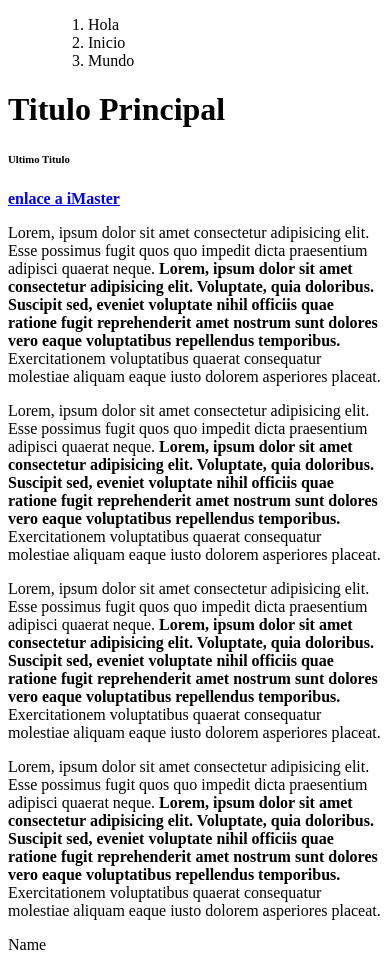
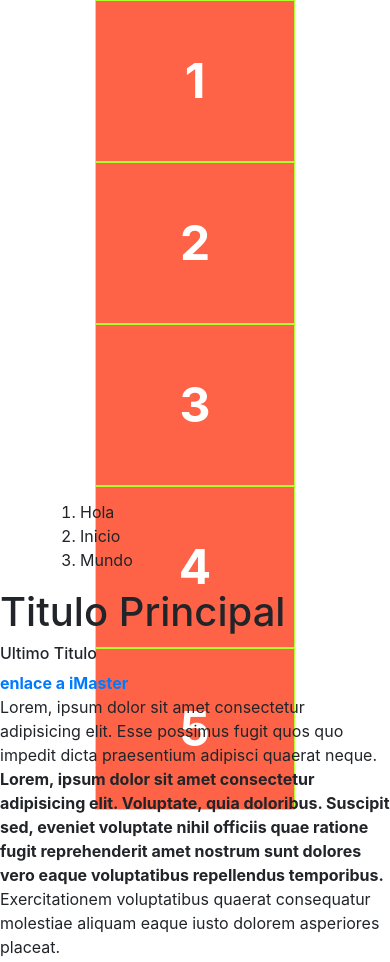
Before and after one commit to fasadif/Ciclo3, a plain HTML site: page index.html in a window 390 px wide. Shown: the top 962 px of the page. Drawn offline with nearby package versions, Linux system fonts and the light colour scheme.

Commit message:
CSS y Media Queries

```diff
--- a/index.html
+++ b/index.html
@@ -3,12 +3,23 @@
 <head>
     <meta charset="UTF-8">
     <meta name="viewport" content="width=device-width, initial-scale=1.0">
+    <!-- CSS -->
+    <link rel="stylesheet" href="https://cdn.jsdelivr.net/npm/bootstrap@4.5.3/dist/css/bootstrap.min.css" integrity="sha384-TX8t27EcRE3e/ihU7zmQxVncDAy5uIKz4rEkgIXeMed4M0jlfIDPvg6uqKI2xXr2" crossorigin="anonymous">
+
 
     <title>Sesion 5</title>
-
+    <link rel="stylesheet" href="./style.css">
 </head>
 
 <body>
+    <div class="flex-container">
+        <div class="flex-item">1</div>
+        <div class="flex-item">2</div>
+        <div class="flex-item">3</div>
+        <div class="flex-item">4</div>
+        <div class="flex-item">5</div>
+
+    </div>
     <header>
 
         <nav>
@@ -84,5 +95,8 @@
     <footer>
 
     </footer>
+    <!-- jQuery and JS bundle w/ Popper.js -->
+    <script src="https://code.jquery.com/jquery-3.5.1.slim.min.js" integrity="sha384-DfXdz2htPH0lsSSs5nCTpuj/zy4C+OGpamoFVy38MVBnE+IbbVYUew+OrCXaRkfj" crossorigin="anonymous"></script>
+    <script src="https://cdn.jsdelivr.net/npm/bootstrap@4.5.3/dist/js/bootstrap.bundle.min.js" integrity="sha384-ho+j7jyWK8fNQe+A12Hb8AhRq26LrZ/JpcUGGOn+Y7RsweNrtN/tE3MoK7ZeZDyx" crossorigin="anonymous"></script>
 </body>
-</html>
+</html>e
--- /dev/null
+++ b/style.css
@@ -0,0 +1,27 @@
+.flex-container{
+    display: flex;
+    /* flex-direction: row;
+    flex-wrap: wrap; */
+    flex-flow: row wrap;
+    justify-content: center;
+    align-items: flex-start;
+    align-content: space-evenly;
+
+    padding: 0%;
+    margin: 0%;
+    border: 10px color blue solid;
+    height: 500px;
+}
+
+.flex-item{
+    /* align-items: flex-start; */
+    background: tomato;
+    padding: 5px;
+    width: 200px;
+    line-height: 150px;
+    color: white;
+    font-weight: bold;
+    font-size: 3em;
+    text-align: center;
+    border: 1px greenyellow solid;
+}
```
Also changed, not shown: style2.css (added, +20 -0 lines).
